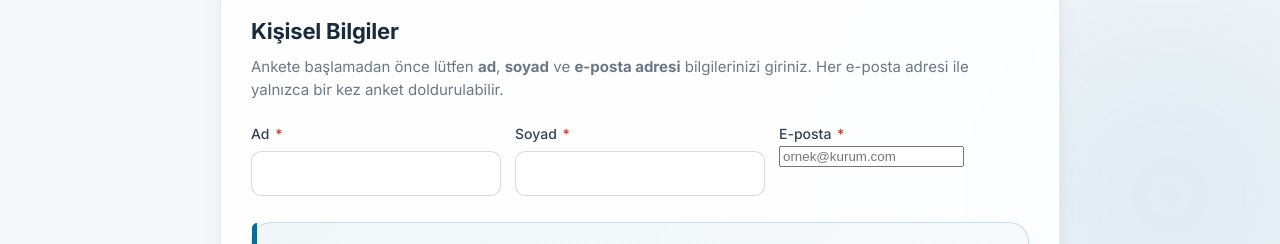
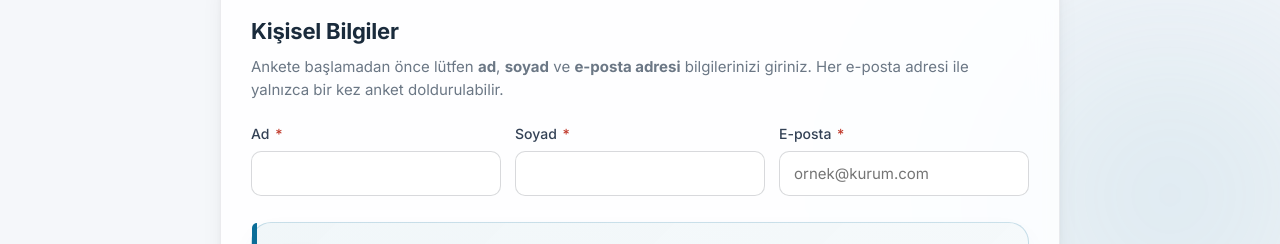
Before and after one commit to oktaybakin-ui/anket-web, a website: page public/index.html in a window 1280 px wide. Shown: the part 515-759 px from the top of the page. Drawn offline with Linux system fonts and the light colour scheme.

Commit message:
Apply input styles to email/tel/url/number too (was using browser defaults)

```diff
--- a/public/styles.css
+++ b/public/styles.css
@@ -587,9 +587,14 @@ main { position: relative; z-index: 1; }
 label { display: block; font-size: 14px; color: var(--text-2); font-weight: 500; }
 
 input[type="text"],
+input[type="email"],
 input[type="password"],
+input[type="tel"],
+input[type="url"],
+input[type="number"],
 textarea {
   width: 100%;
+  box-sizing: border-box;
   padding: 12px 14px;
   margin-top: 6px;
   border: 1.5px solid var(--border-strong);
@@ -601,10 +606,18 @@ textarea {
   transition: border-color 0.15s, box-shadow 0.15s;
 }
 input[type="text"]:hover,
+input[type="email"]:hover,
 input[type="password"]:hover,
+input[type="tel"]:hover,
+input[type="url"]:hover,
+input[type="number"]:hover,
 textarea:hover { border-color: #94a3b8; }
 input[type="text"]:focus,
+input[type="email"]:focus,
 input[type="password"]:focus,
+input[type="tel"]:focus,
+input[type="url"]:focus,
+input[type="number"]:focus,
 textarea:focus {
   outline: none;
   border-color: var(--primary);
```
